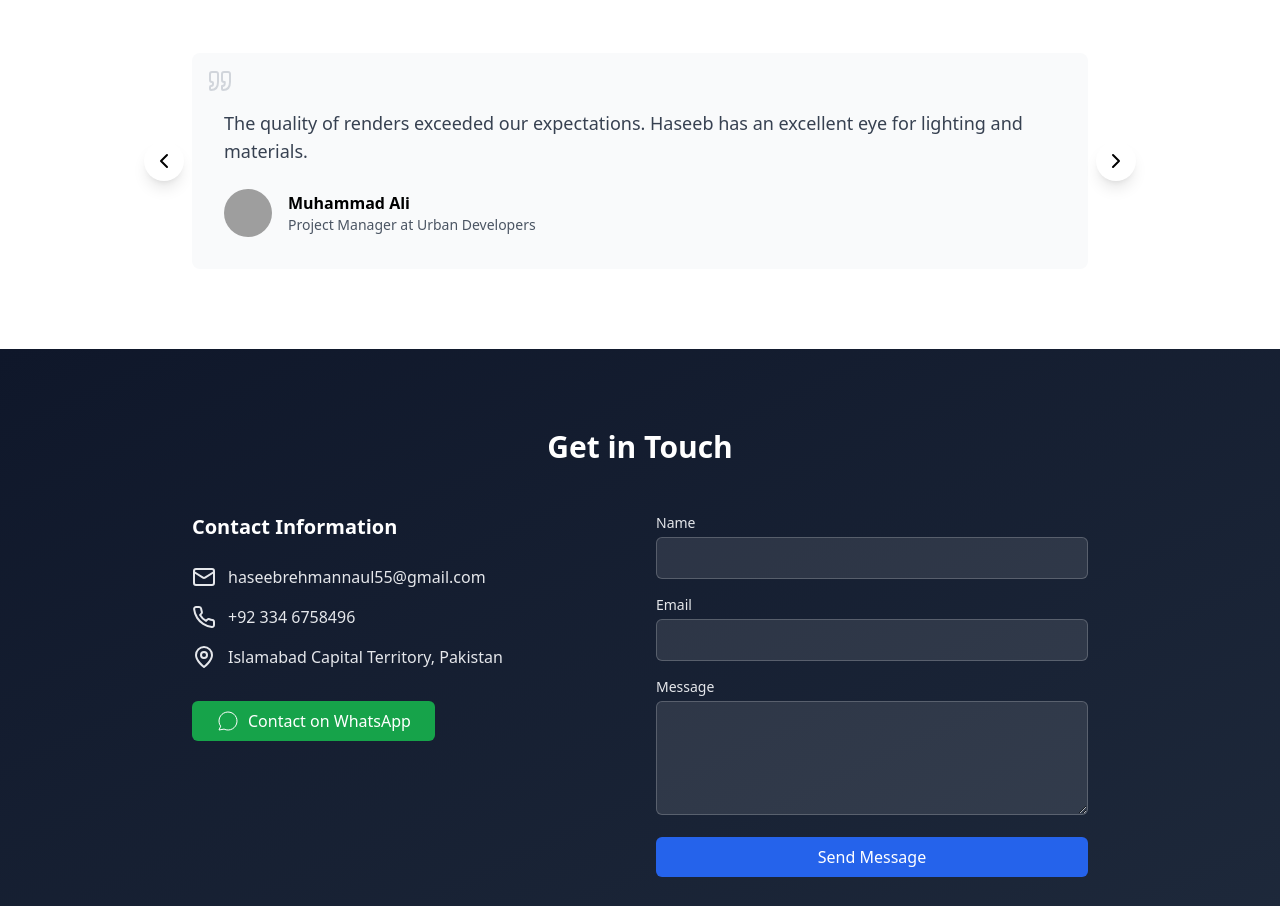
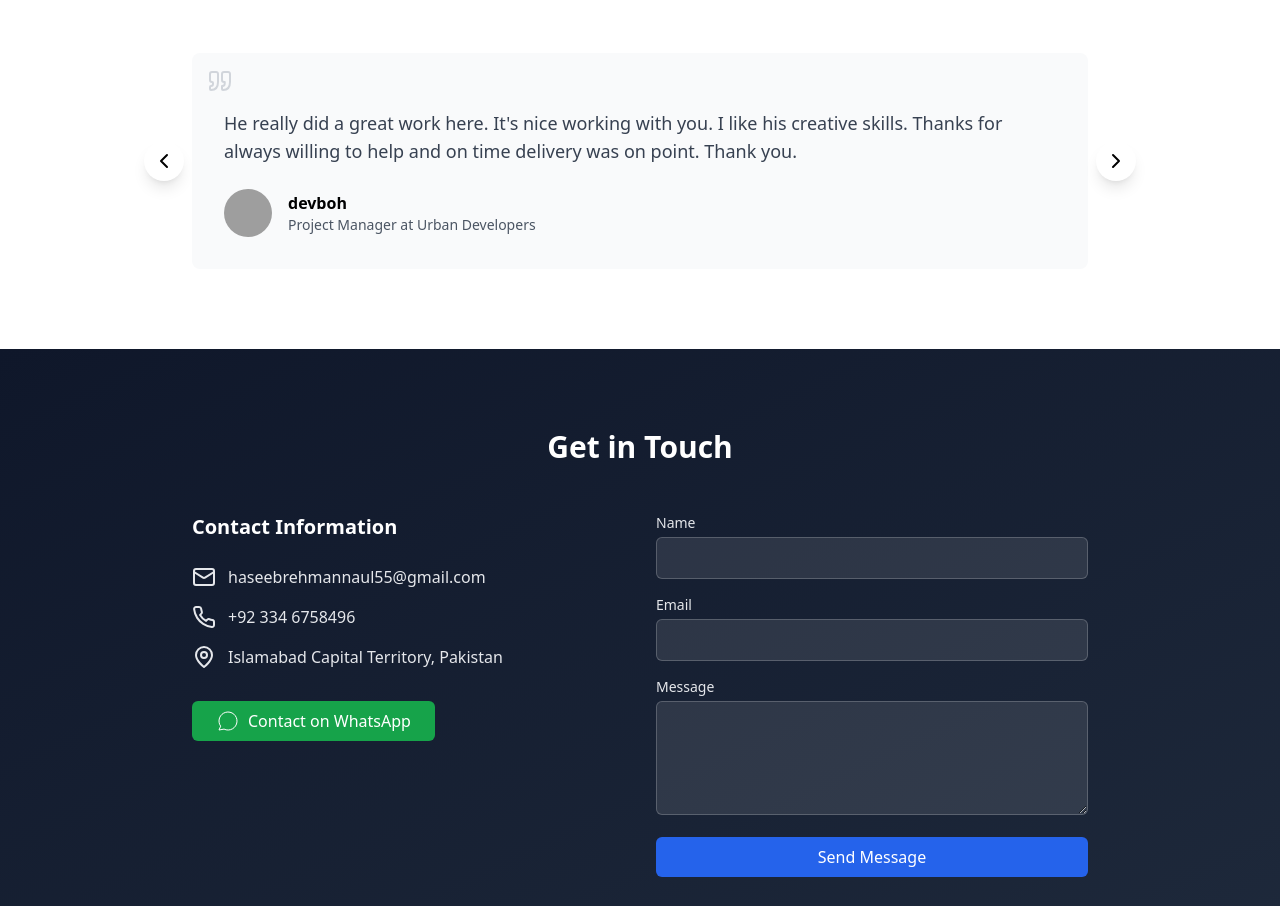
Before and after one commit to Haaseeb/3DPortfolio, a React (Vite) app in the folder project/: page / in a window 1280 px wide. Shown: the part 2671-3577 px from the top of the page. Built offline with nearby package versions, Linux system fonts and the light colour scheme; grey boxes are pictures that could not be loaded.

Commit message:
Update Testimonials.tsx

```diff
--- a/project/src/components/Testimonials.tsx
+++ b/project/src/components/Testimonials.tsx
@@ -3,36 +3,36 @@ import { Quote, ChevronLeft, ChevronRight } from 'lucide-react';
 
 const testimonials = [
   {
-    quote: "Haseeb's architectural visualizations are incredibly detailed and realistic. His work helped us secure multiple project approvals.",
-    author: "Sarah Ahmed",
+    quote: "The seller is a very Talented 3D artist, the work is perfect. I would recommend to try the services",
+    author: "kashifiqbalnaul",
     position: "Senior Architect",
     company: "Design Studios International",
     image: "https://images.unsplash.com/photo-1494790108377-be9c29b29330?w=400&auto=format&fit=crop&q=80"
   },
   {
-    quote: "The quality of renders exceeded our expectations. Haseeb has an excellent eye for lighting and materials.",
-    author: "Muhammad Ali",
+    quote: "He really did a great work here. It's nice working with you. I like his creative skills. Thanks for always willing to help and on time delivery was on point. Thank you.",
+    author: "devboh",
     position: "Project Manager",
     company: "Urban Developers",
     image: "https://images.unsplash.com/photo-1472099645785-5658abf4ff4e?w=400&auto=format&fit=crop&q=80"
   },
   {
-    quote: "Professional, timely, and highly skilled. The 3D visualizations perfectly captured our design intent.",
-    author: "Fatima Khan",
+    quote: "Insane skills! He was able to get the model I asked accurately and super fast, I will definitely request your services in the future. Thanks!",
+    author: "spicytaco815",
     position: "Interior Designer",
     company: "Spaces & Beyond",
     image: "https://images.unsplash.com/photo-1438761681033-6461ffad8d80?w=400&auto=format&fit=crop&q=80"
   },
   {
-    quote: "Outstanding work on our commercial project. Haseeb's attention to detail is remarkable.",
-    author: "Hassan Malik",
+    quote: "This is the most insane value I've seen from any gig on Fiverr ever. Highly recommend.",
+    author: "inkshot",
     position: "CEO",
     company: "Architectural Innovations",
     image: "https://images.unsplash.com/photo-1507003211169-0a1dd7228f2d?w=400&auto=format&fit=crop&q=80"
   },
   {
-    quote: "Exceptional talent in architectural visualization. The renders were crucial in our client presentations.",
-    author: "Zainab Abbas",
+    quote: "I got what I wanted, on time, and according to my requirements. I'm pretty happy with what I got. :)",
+    author: "queenie_chan",
     position: "Design Director",
     company: "Creative Architects",
     image: "https://images.unsplash.com/photo-1534528741775-53994a69daeb?w=400&auto=format&fit=crop&q=80"
```
